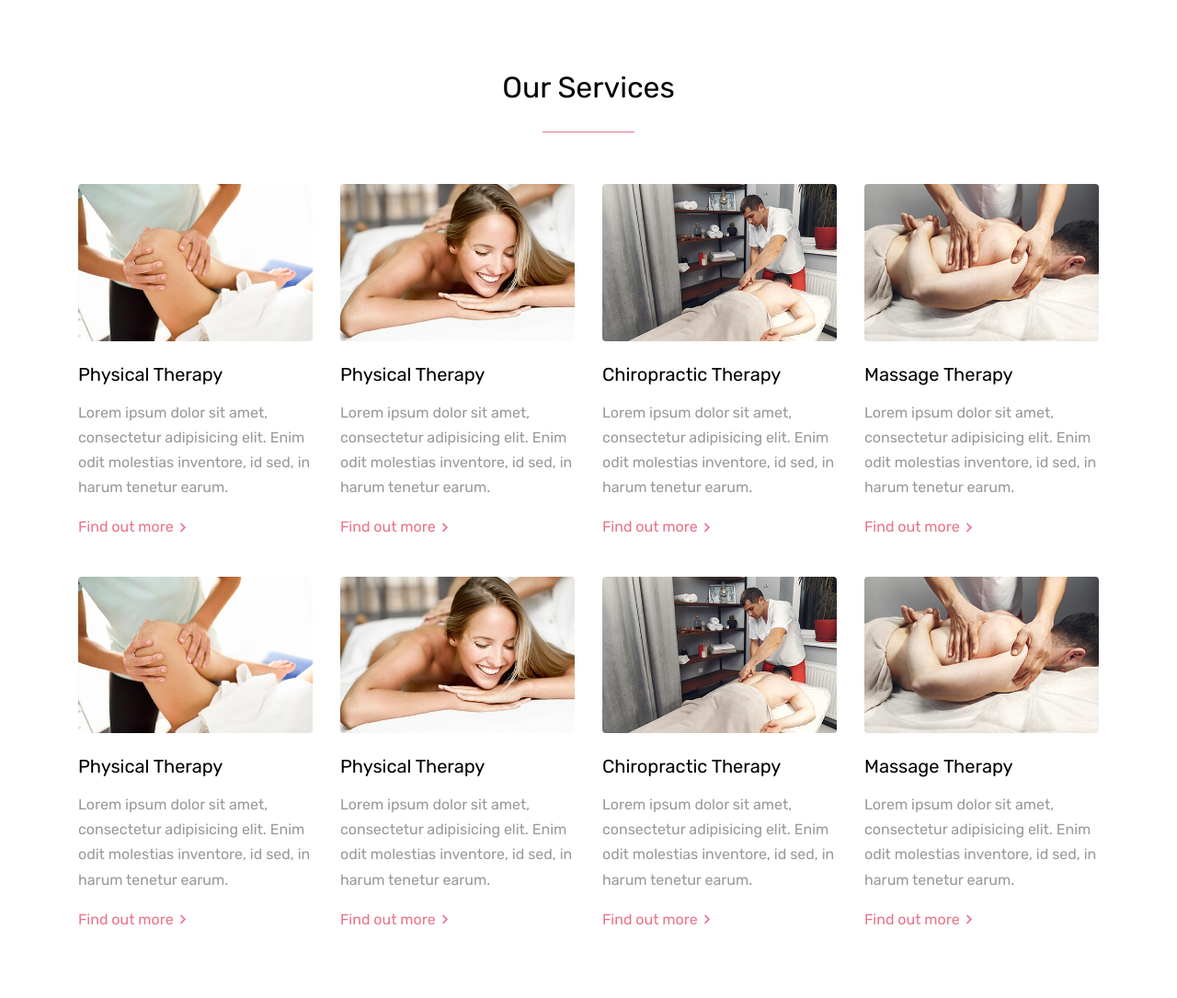
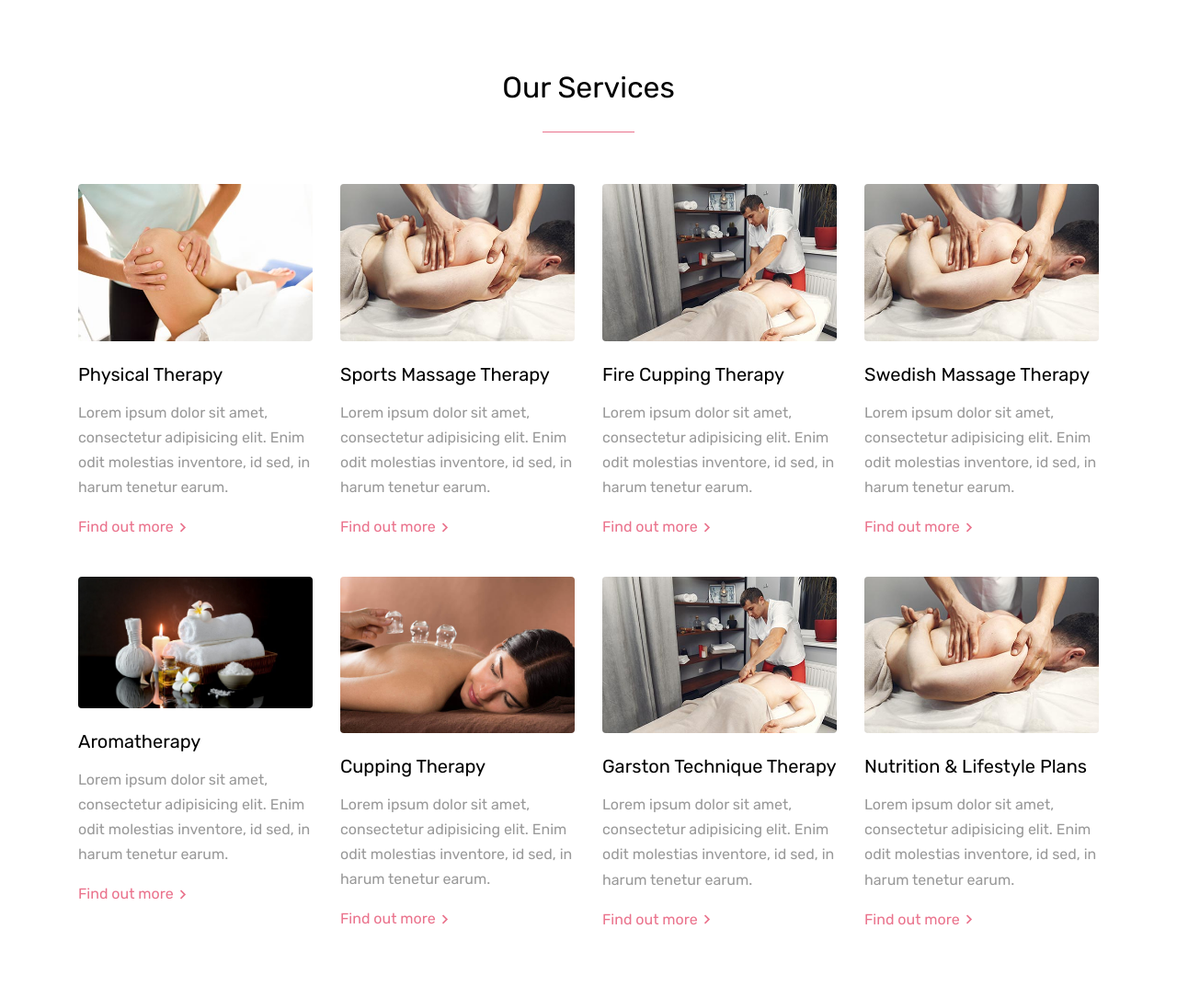
Before and after one commit to moshabbir-dotcom/Portfolio-Project-4, a Django app: page /prices.html/ in a window 1280 px wide. Shown: the part 804-1889 px from the top of the page at 92% size. Run offline with Django 3.2, Linux system fonts and the light colour scheme; some libraries are stand-ins or nearby versions; some web fonts are replaced.

Commit message:
add images to prices.html

```diff
--- a/mainsite/templates/home.html
+++ b/mainsite/templates/home.html
@@ -94,7 +94,7 @@
           </div>
           <div class="mb-4 mb-lg-0 col-sm-6 col-md-6 col-lg-3">
             <div class="block-service-1-card">
-              <a href="#" class="thumbnail-link d-block mb-4"><img src="{% static 'mainsite/images/img_3.jpg' %}" alt="Person recieving cupping" class="img-fluid"></a>
+              <a href="#" class="thumbnail-link d-block mb-4"><img src="{% static 'mainsite/images/cupping.jpg' %}" alt="Person recieving cupping" class="img-fluid"></a>
               <h3 class="block-service-1-heading mb-3"><a href="{% url 'contact' }">Cupping Therapy</a></h3>
               <div class="block-service-1-excerpt"><p>An ancient practice used throughout the ages not only in Asia but also in Eastern Europe, the Middle East, and Latin America.</p></div>
               <p><a href="{% url 'prices' %}" class="d-inline-flex align-items-center block-service-1-more"><span>Find out more</span> <span class="icon-keyboard_arrow_right icon"></span></a></p>
@@ -105,7 +105,7 @@
     </div>
 
     <div class="block-half-content-1 d-block d-lg-flex mt-5">
-      <div class="block-half-content-img" style="background-image: url({% static 'mainsite/images/hero_bg_1.jpg' %});">
+      <div class="block-half-content-img" style="background-image: url({% static 'mainsite/images/towels.jpg' %});">
 
       </div>
       <div class="block-half-content-text bg-primary">
--- a/mainsite/templates/prices.html
+++ b/mainsite/templates/prices.html
@@ -38,7 +38,7 @@
         <div class="row">
           <div class="mb-4 mb-lg-4 col-sm-6 col-md-6 col-lg-3">
             <div class="block-service-1-card">
-              <a href="#" class="thumbnail-link d-block mb-4"><img src="images/img_4.jpg" alt="Image" class="img-fluid"></a>
+              <a href="#" class="thumbnail-link d-block mb-4"><img src="{% static 'mainsite/images/img_4.jpg' %}" alt="Person recieving physical therapy" class="img-fluid"></a>
               <h3 class="block-service-1-heading mb-3"><a href="#">Physical Therapy</a></h3>
               <div class="block-service-1-excerpt"><p>Lorem ipsum dolor sit amet, consectetur adipisicing elit. Enim odit molestias inventore, id sed, in harum tenetur earum.</p></div>
               <p><a href="#" class="d-inline-flex align-items-center block-service-1-more"><span>Find out more</span> <span class="icon-keyboard_arrow_right icon"></span></a></p>
@@ -46,8 +46,8 @@
           </div>
           <div class="mb-4 mb-lg-4 col-sm-6 col-md-6 col-lg-3">
             <div class="block-service-1-card">
-              <a href="#" class="thumbnail-link d-block mb-4"><img src="images/img_1.jpg" alt="Image" class="img-fluid"></a>
-              <h3 class="block-service-1-heading mb-3"><a href="#">Physical Therapy</a></h3>
+              <a href="#" class="thumbnail-link d-block mb-4"><img src="{% static 'mainsite/images/img_3.jpg' %}" alt="Person recieving sports massage" class="img-fluid"></a>
+              <h3 class="block-service-1-heading mb-3"><a href="#">Sports Massage Therapy</a></h3>
               <div class="block-service-1-excerpt"><p>Lorem ipsum dolor sit amet, consectetur adipisicing elit. Enim odit molestias inventore, id sed, in harum tenetur earum.</p></div>
               <p><a href="#" class="d-inline-flex align-items-center block-service-1-more"><span>Find out more</span> <span class="icon-keyboard_arrow_right icon"></span></a></p>
             </div>
@@ -55,7 +55,7 @@
           <div class="mb-4 mb-lg-4 col-sm-6 col-md-6 col-lg-3">
             <div class="block-service-1-card">
               <a href="#" class="thumbnail-link d-block mb-4"><img src="images/img_2.jpg" alt="Image" class="img-fluid"></a>
-              <h3 class="block-service-1-heading mb-3"><a href="#">Chiropractic Therapy</a></h3>
+              <h3 class="block-service-1-heading mb-3"><a href="#">Fire Cupping Therapy</a></h3>
               <div class="block-service-1-excerpt"><p>Lorem ipsum dolor sit amet, consectetur adipisicing elit. Enim odit molestias inventore, id sed, in harum tenetur earum.</p></div>
               <p><a href="#" class="d-inline-flex align-items-center block-service-1-more"><span>Find out more</span> <span class="icon-keyboard_arrow_right icon"></span></a></p>
             </div>
@@ -63,7 +63,7 @@
           <div class="mb-4 mb-lg-4 col-sm-6 col-md-6 col-lg-3">
             <div class="block-service-1-card">
               <a href="#" class="thumbnail-link d-block mb-4"><img src="images/img_3.jpg" alt="Image" class="img-fluid"></a>
-              <h3 class="block-service-1-heading mb-3"><a href="#">Massage Therapy</a></h3>
+              <h3 class="block-service-1-heading mb-3"><a href="#">Swedish Massage Therapy</a></h3>
               <div class="block-service-1-excerpt"><p>Lorem ipsum dolor sit amet, consectetur adipisicing elit. Enim odit molestias inventore, id sed, in harum tenetur earum.</p></div>
               <p><a href="#" class="d-inline-flex align-items-center block-service-1-more"><span>Find out more</span> <span class="icon-keyboard_arrow_right icon"></span></a></p>
             </div>
@@ -71,16 +71,16 @@
 
           <div class="mb-4 mb-lg-4 col-sm-6 col-md-6 col-lg-3">
             <div class="block-service-1-card">
-              <a href="#" class="thumbnail-link d-block mb-4"><img src="images/img_4.jpg" alt="Image" class="img-fluid"></a>
-              <h3 class="block-service-1-heading mb-3"><a href="#">Physical Therapy</a></h3>
+              <a href="#" class="thumbnail-link d-block mb-4"><img src="{% static 'mainsite/images/towels.jpg' %}" alt="Aromatherapy equipment" class="img-fluid"></a>
+              <h3 class="block-service-1-heading mb-3"><a href="#">Aromatherapy</a></h3>
               <div class="block-service-1-excerpt"><p>Lorem ipsum dolor sit amet, consectetur adipisicing elit. Enim odit molestias inventore, id sed, in harum tenetur earum.</p></div>
               <p><a href="#" class="d-inline-flex align-items-center block-service-1-more"><span>Find out more</span> <span class="icon-keyboard_arrow_right icon"></span></a></p>
             </div>
           </div>
           <div class="mb-4 mb-lg-4 col-sm-6 col-md-6 col-lg-3">
             <div class="block-service-1-card">
-              <a href="#" class="thumbnail-link d-block mb-4"><img src="images/img_1.jpg" alt="Image" class="img-fluid"></a>
-              <h3 class="block-service-1-heading mb-3"><a href="#">Physical Therapy</a></h3>
+              <a href="#" class="thumbnail-link d-block mb-4"><img src="{% static 'mainsite/images/cupping.jpg' %}" alt="Person recieving cupping therapy" class="img-fluid"></a>
+              <h3 class="block-service-1-heading mb-3"><a href="#">Cupping Therapy</a></h3>
               <div class="block-service-1-excerpt"><p>Lorem ipsum dolor sit amet, consectetur adipisicing elit. Enim odit molestias inventore, id sed, in harum tenetur earum.</p></div>
               <p><a href="#" class="d-inline-flex align-items-center block-service-1-more"><span>Find out more</span> <span class="icon-keyboard_arrow_right icon"></span></a></p>
             </div>
@@ -88,7 +88,7 @@
           <div class="mb-4 mb-lg-4 col-sm-6 col-md-6 col-lg-3">
             <div class="block-service-1-card">
               <a href="#" class="thumbnail-link d-block mb-4"><img src="images/img_2.jpg" alt="Image" class="img-fluid"></a>
-              <h3 class="block-service-1-heading mb-3"><a href="#">Chiropractic Therapy</a></h3>
+              <h3 class="block-service-1-heading mb-3"><a href="#">Garston Technique Therapy</a></h3>
               <div class="block-service-1-excerpt"><p>Lorem ipsum dolor sit amet, consectetur adipisicing elit. Enim odit molestias inventore, id sed, in harum tenetur earum.</p></div>
               <p><a href="#" class="d-inline-flex align-items-center block-service-1-more"><span>Find out more</span> <span class="icon-keyboard_arrow_right icon"></span></a></p>
             </div>
@@ -96,7 +96,7 @@
           <div class="mb-4 mb-lg-4 col-sm-6 col-md-6 col-lg-3">
             <div class="block-service-1-card">
               <a href="#" class="thumbnail-link d-block mb-4"><img src="images/img_3.jpg" alt="Image" class="img-fluid"></a>
-              <h3 class="block-service-1-heading mb-3"><a href="#">Massage Therapy</a></h3>
+              <h3 class="block-service-1-heading mb-3"><a href="#">Nutrition & Lifestyle Plans</a></h3>
               <div class="block-service-1-excerpt"><p>Lorem ipsum dolor sit amet, consectetur adipisicing elit. Enim odit molestias inventore, id sed, in harum tenetur earum.</p></div>
               <p><a href="#" class="d-inline-flex align-items-center block-service-1-more"><span>Find out more</span> <span class="icon-keyboard_arrow_right icon"></span></a></p>
             </div>
```
Also changed, not shown: mainsite/templates/about.html (+4 -4 lines), static/mainsite/images/cupping.jpg (added), static/mainsite/images/towels.jpg (added).
